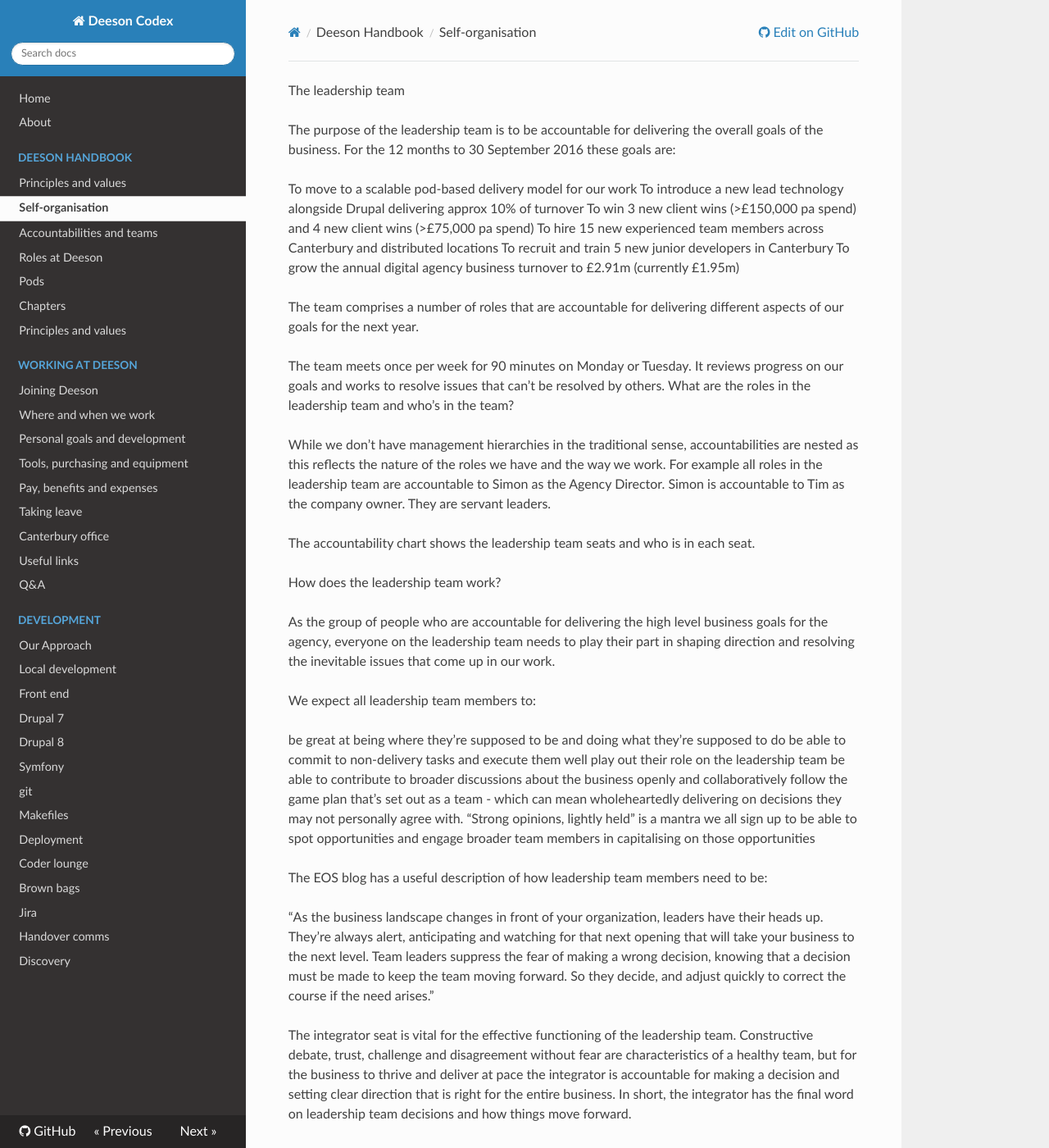
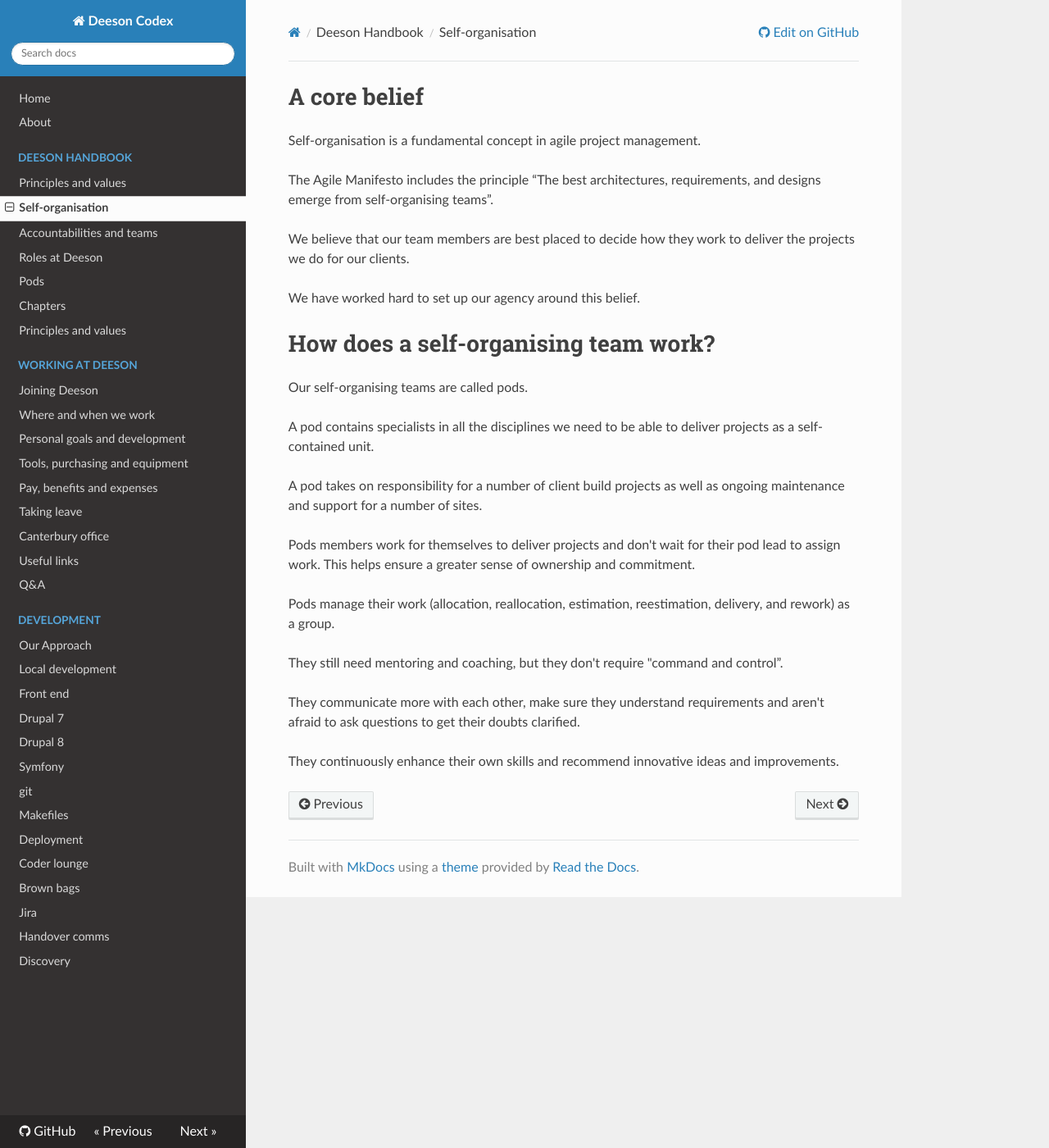
Before and after one commit to teamdeeson/codex, an MkDocs documentation site: the page built from docs/handbook/self-organisation.md, in a window 1280 px wide and 1400 px high. Shown: the whole window at 82% size. Built offline with MkDocs 1.6.1, drawn with Linux system fonts in a browser that asks for light colours; nearby versions of some CDN libraries; old or Windows-style settings are respelled for this version of MkDocs; some of the changed text lies outside the part shown.

Commit message:
Pods changes

```diff
--- a/docs/handbook/self-organisation.md
+++ b/docs/handbook/self-organisation.md
@@ -1,88 +1,27 @@
+# A core belief
 
-The leadership team
+Self-organisation is a fundamental concept in agile project management.
 
-The purpose of the leadership team is to be accountable for delivering the overall goals of the business. For the 12 months to 30 September 2016 these goals are:
+The Agile Manifesto includes the principle “The best architectures, requirements, and designs emerge from self-organising teams”.
 
-To move to a scalable pod-based delivery model for our work
-To introduce a new lead technology alongside Drupal delivering approx 10% of turnover
-To win 3 new client wins (>£150,000 pa spend) and 4 new client wins (>£75,000 pa spend)
-To hire 15 new experienced team members across Canterbury and distributed locations
-To recruit and train 5 new junior developers in Canterbury
-To grow the annual digital agency business turnover to £2.91m (currently £1.95m)
+We believe that our team members are best placed to decide how they work to deliver the projects we do for our clients.
 
-The team comprises a number of roles  that are accountable for delivering different aspects of our goals for the next year.
+We have worked hard to set up our agency around this belief.
 
-The team meets once per week for 90 minutes on Monday or Tuesday. It reviews progress on our goals and works to resolve issues that can’t be resolved by others.
-What are the roles in the leadership team and who’s in the team?
+# How does a self-organising team work?
 
-While we don’t have management hierarchies in the traditional sense, accountabilities are nested as this reflects the nature of the roles we have and the way we work. For example all roles in the leadership team are accountable to Simon as the Agency Director. Simon is accountable to Tim as the company owner. They are servant leaders.
+Our self-organising teams are called pods.
 
-The accountability chart shows the leadership team seats and who is in each seat.
+A pod contains specialists in all the disciplines we need to be able to deliver projects as a self-contained unit.
 
-How does the leadership team work?
+A pod takes on responsibility for a number of client build projects as well as ongoing maintenance and support for a number of sites.
 
-As the group of people who are accountable for delivering the high level business goals for the agency, everyone on the leadership team needs to play their part in shaping direction and resolving the inevitable issues that come up in our work.
+Pods members work for themselves to deliver projects and don't wait for their pod lead to assign work. This helps ensure a greater sense of ownership and commitment.
 
-We expect all leadership team members to:
+Pods manage their work (allocation, reallocation, estimation, reestimation, delivery, and rework) as a group.
 
-be great at being where they’re supposed to be and doing what they’re supposed to do
-be able to commit to non-delivery tasks and execute them well
-play out their role on the leadership team
-be able to contribute to broader discussions about the business openly and collaboratively
-follow the game plan that’s set out as a team - which can mean wholeheartedly delivering on decisions they may not personally agree with. “Strong opinions, lightly held” is a mantra we all sign up to
-be able to spot opportunities and engage broader team members in capitalising on those opportunities
+They still need mentoring and coaching, but they don't require "command and control”.
 
-The EOS blog has a useful description of how leadership team members need to be:
+They communicate more with each other, make sure they understand requirements and aren't afraid to ask questions to get their doubts clarified.
 
-“As the business landscape changes in front of your organization, leaders have their heads up. They’re always alert, anticipating and watching for that next opening that will take your business to the next level. Team leaders suppress the fear of making a wrong decision, knowing that a decision must be made to keep the team moving forward. So they decide, and adjust quickly to correct the course if the need arises.”
-
-The integrator seat is vital for the effective functioning of the leadership team. Constructive debate, trust, challenge and disagreement without fear are characteristics of a healthy team, but for the business to thrive and deliver at pace the integrator is accountable for making a decision and setting clear direction that is right for the entire business. In short, the integrator has the final word on leadership team decisions and how things move forward.
-
-Cross-agency working
-
-If we’re not careful pods could become silos. That’s why we also have chapters and guilds.
-
-Chapters
-
-A chapter is a group of people who do similar work. For example developers, UX-ers, designers. They share best practice, information, tips and are responsible to each other for mutual support in their work.
-
-A member of the chapter will take on the role of chapter lead in addition to their specialist delivery responsibilities.
-
-The amount of time that a chapter lead will spend on these responsibilities will depend on how large and complex the chapter is. For the technical development chapter we expect the chapter lead to spend around two days per week fulfilling their responsibilities.
-
-The chapter lead is responsible for:
-
-establishing, sharing and maintaining professional best practice within the chapter
-professional learning and coaching for chapter members
-acting as the senior expert for complex and tricky problems
-championing innovation, creativity and development within the chapter
-
-The accountabilities that chapter leads hold are broad so the chapter leads will meet with the directors every month to identify specific areas of work and resolve issues.
-
-At launch we will have a chapter lead for technical development. We expect chapter leads for other areas to be needed as the number of team members in other disciplines grows.
-
-Seat
-Who
-Days/week
-Accountabilities
-Chapter Lead - technical development
-John
-2
-Establishing, sharing and maintaining professional best practice within the chapter
-Professional learning and coaching for chapter members
-Acting as the senior expert for complex and tricky problems
-Championing innovation, creativity and development within the chapter
-
-Chapter Lead - design and UX
-Andrew
-2
-Establishing, sharing and maintaining professional best practice within the chapter
-Professional learning and coaching for chapter members
-Acting as the senior expert for complex and tricky problems
-Championing innovation, creativity and development within the chapter
-
-Guilds
-
-A guild is a group of people who do want to get together to share knowledge, tools and practices. It’s an informal group and anyone can join if they’re interested and want to contribute or participate. An example of a guild could be Design Den or Coder Lounge.
-
-It’s really important that we encourage and support guilds. They’re really important to keeping us on top of our game and helping us take a step away from the day-to-day client work.
+They continuously enhance their own skills and recommend innovative ideas and improvements.
```
